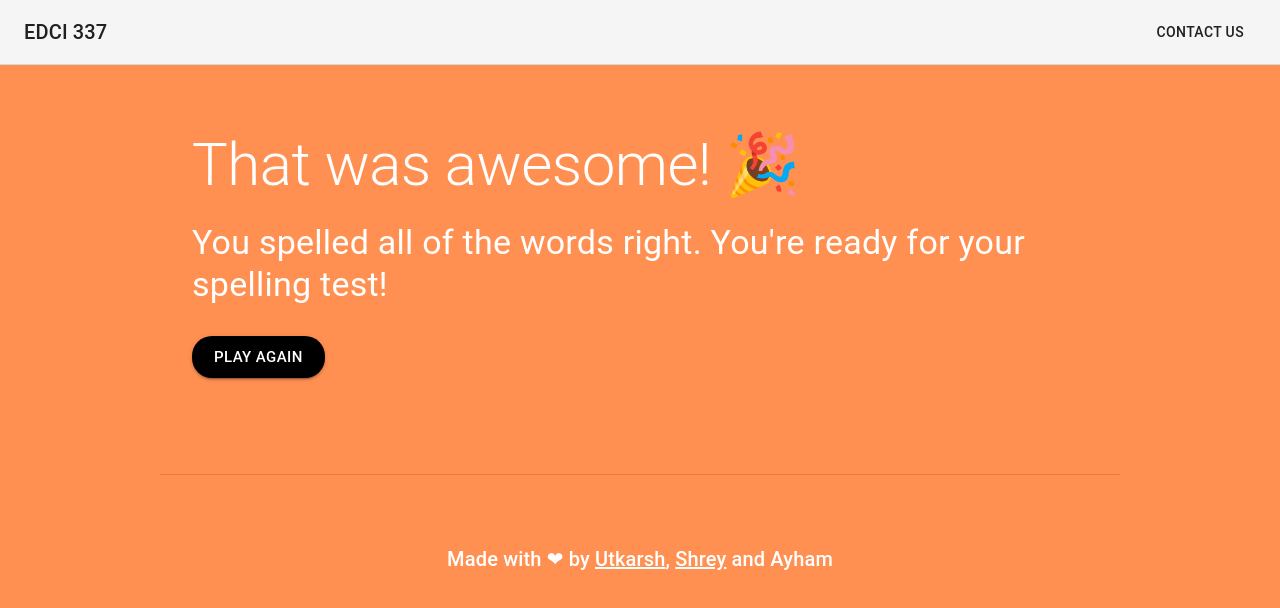
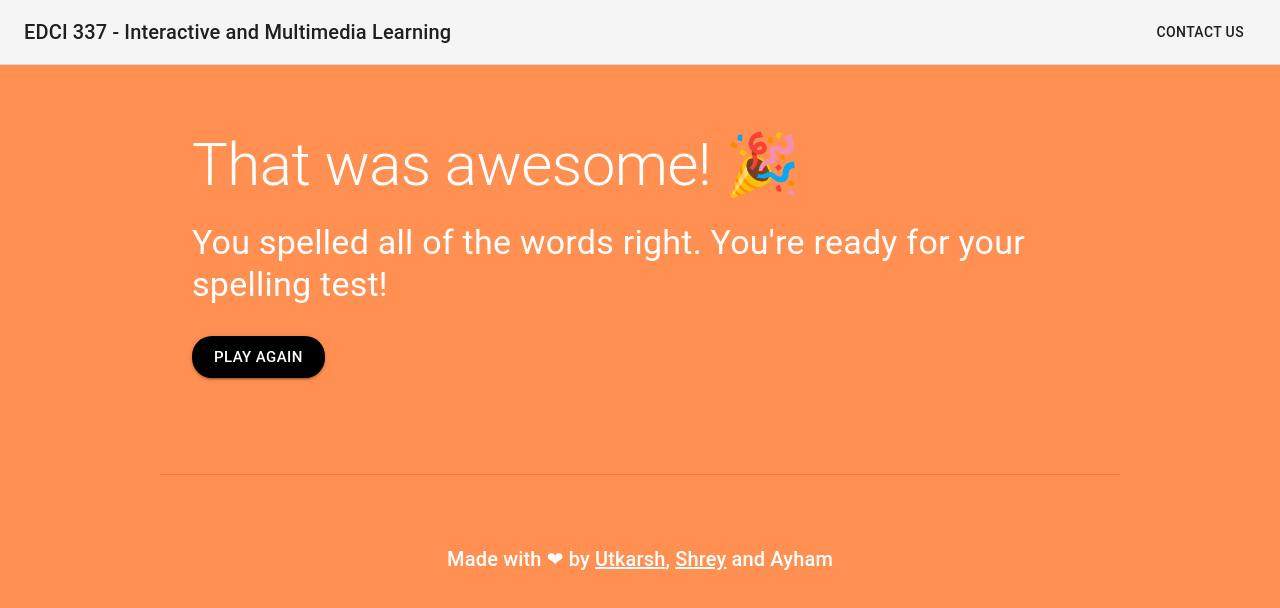
Before and after one commit to iamutkarsh23/spellryt, a React (Create React App) app: page / in a window 1280 px wide. Shown: the top 608 px of the page. Built offline with nearby package versions, Linux system fonts and the light colour scheme.

Commit message:
chore: fix styles

```diff
--- a/src/pages/SpellRyt.tsx
+++ b/src/pages/SpellRyt.tsx
@@ -28,7 +28,8 @@ const useStyles = makeStyles((theme) => ({
     },
     toolbarTitle: {
       flexGrow: 1,
-      display: 'flex'
+      display: 'flex',
+      cursor: 'pointer'
     },
     link: {
       margin: theme.spacing(1, 1.5),
@@ -60,8 +61,8 @@ export const SpellRyt = () => {
             <CssBaseline />
             <AppBar position="static" color="default" elevation={0} className={classes.appBar}>
                 <Toolbar className={classes.toolbar}>
-                <Typography variant="h6" color="inherit" noWrap className={classes.toolbarTitle} >
-                    EDCI 337
+                <Typography variant="h6" color="inherit" noWrap className={classes.toolbarTitle} onClick={()=>setCurrentStatus(GameStatus.NOT_STARTED)} >
+                    EDCI 337 - Interactive and Multimedia Learning
                 </Typography>
                 <nav>
                     <Link variant="button" color="textPrimary" href="mailto:mindutkarsh@gmail.com" className={classes.link}>
```
